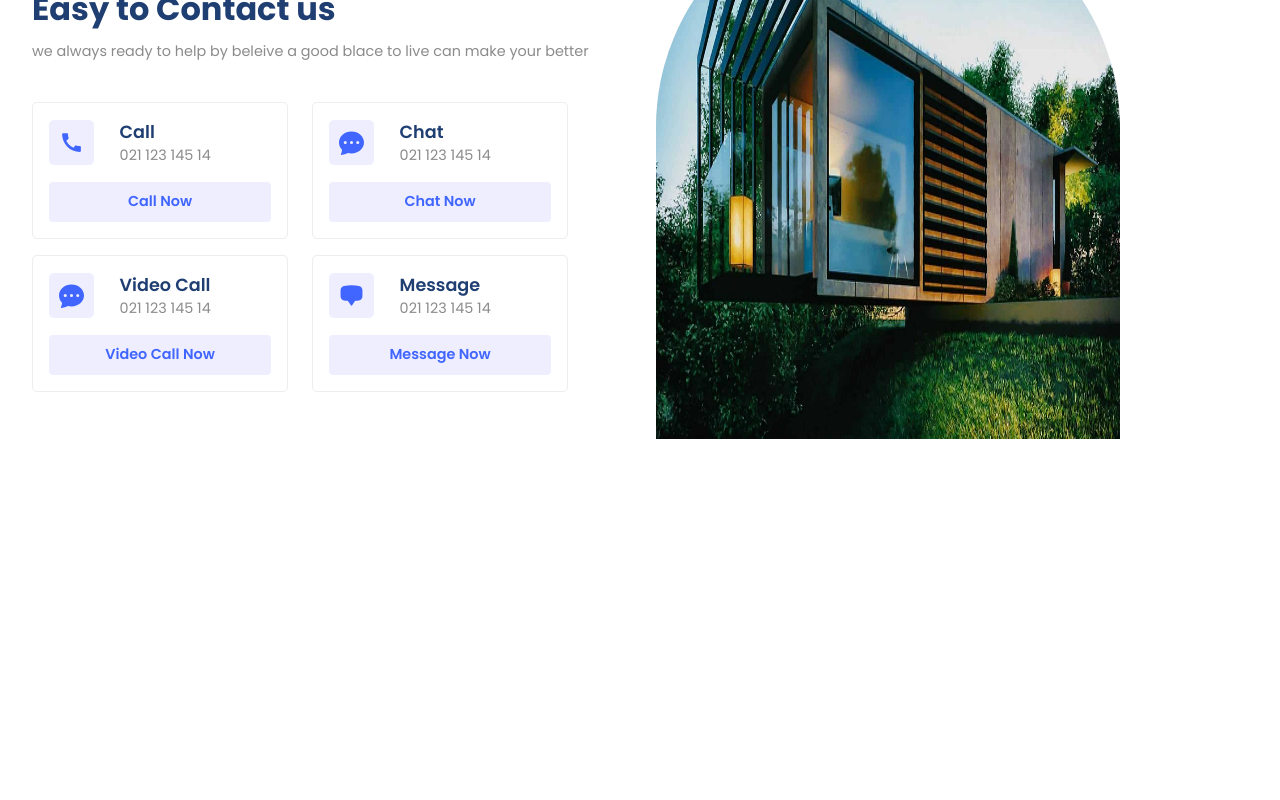
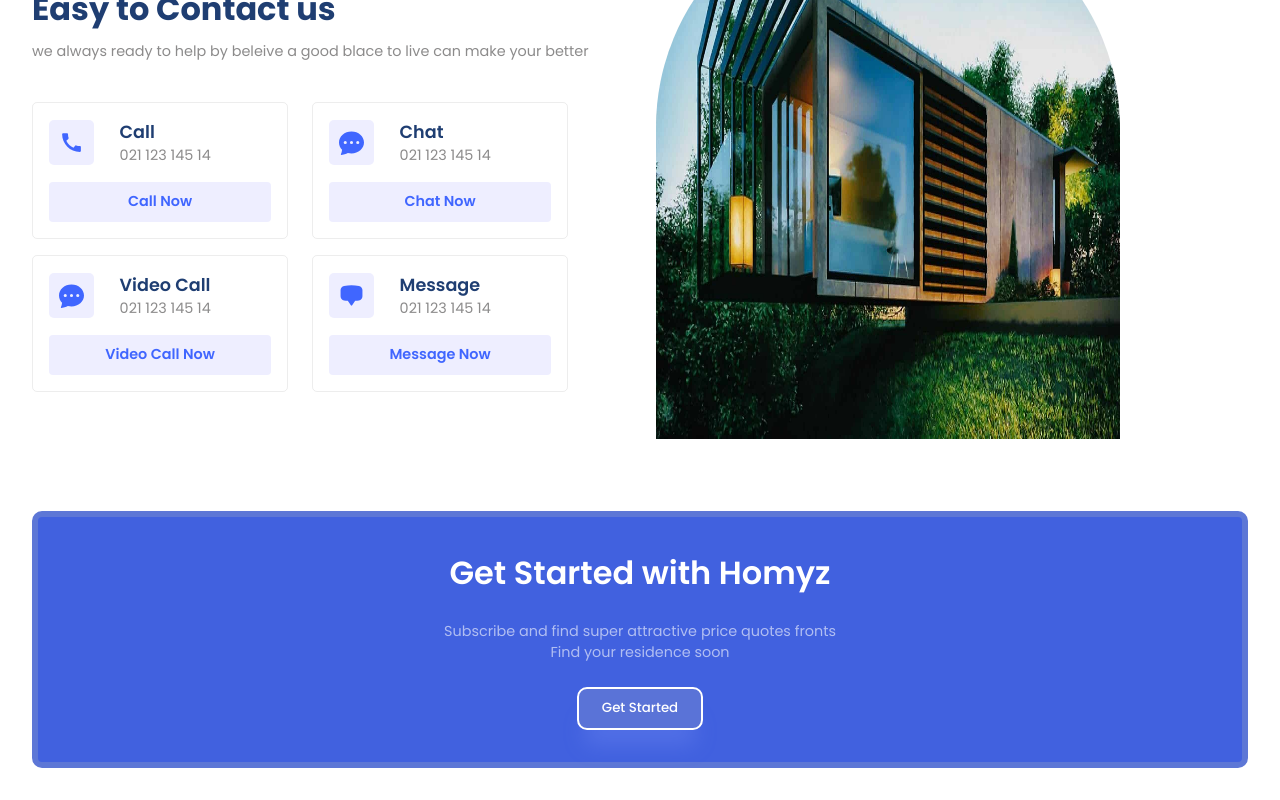
Before and after one commit to Robson-Aires/Labber, a React (Vite) app in the folder labber-project/: page / in a window 1280 px wide. Shown: the part 2222-3022 px from the top of the page. Before the commit the page ends 2701 px from the top, so only its background shows below. Built offline with nearby package versions, Linux system fonts and the light colour scheme.

Commit message:
a sessão get started finalizada

```diff
--- a/labber-project/src/App.jsx
+++ b/labber-project/src/App.jsx
@@ -5,6 +5,7 @@
 import Recidencies from './components/Residencies/Residencies'
 import Value from './components/Value/Value';
 import Contact from './components/contact/Contact';
+import GetStarted from './components/GetStarted/GetStarted';
 
 function App() {
   return (
@@ -18,6 +19,7 @@
    <Recidencies />
    <Value />
    <Contact />
+   <GetStarted />
 
 </div>
   );
--- /dev/null
+++ b/labber-project/src/components/GetStarted/GetStarted.css
@@ -0,0 +1,24 @@
+.inner-container{
+    gap: 1.5rem;
+    background: #4161df;
+    padding: 2rem;
+    border-radius: 10px;
+    border: 6px solid #5d77d6;
+    text-align: center;
+}
+
+.inner-container .primaryText{
+    color: white;
+    font-weight: 600;
+}
+
+.inner-container .secondaryText{
+    color: rgba(255, 255, 255, 0.587);
+}
+
+.inner-container .button{
+    background: #5a73d7;
+    border: 2px solid white;
+    box-shadow: var(--shadow);
+    border-radius: 10px;
+}
--- /dev/null
+++ b/labber-project/src/components/GetStarted/GetStarted.jsx
@@ -0,0 +1,23 @@
+import React from 'react'
+import "./GetStarted.css"
+
+const GetStarted = () => {
+  return (
+    <section className="g-wrapper">
+        <div className="paddings innerWidth g-container">
+            <div className="flexColCenter inner-container">
+                <span className='primaryText'>Get Started with Homyz</span>
+                <span className='secondaryText'>Subscribe and find super attractive price quotes fronts
+                    <br />
+                    Find your residence soon
+                </span>
+                <button className="button">
+                    <a href="">Get Started</a>
+                </button>
+            </div>
+        </div>
+    </section>
+  )
+}
+
+export default GetStarted
```
